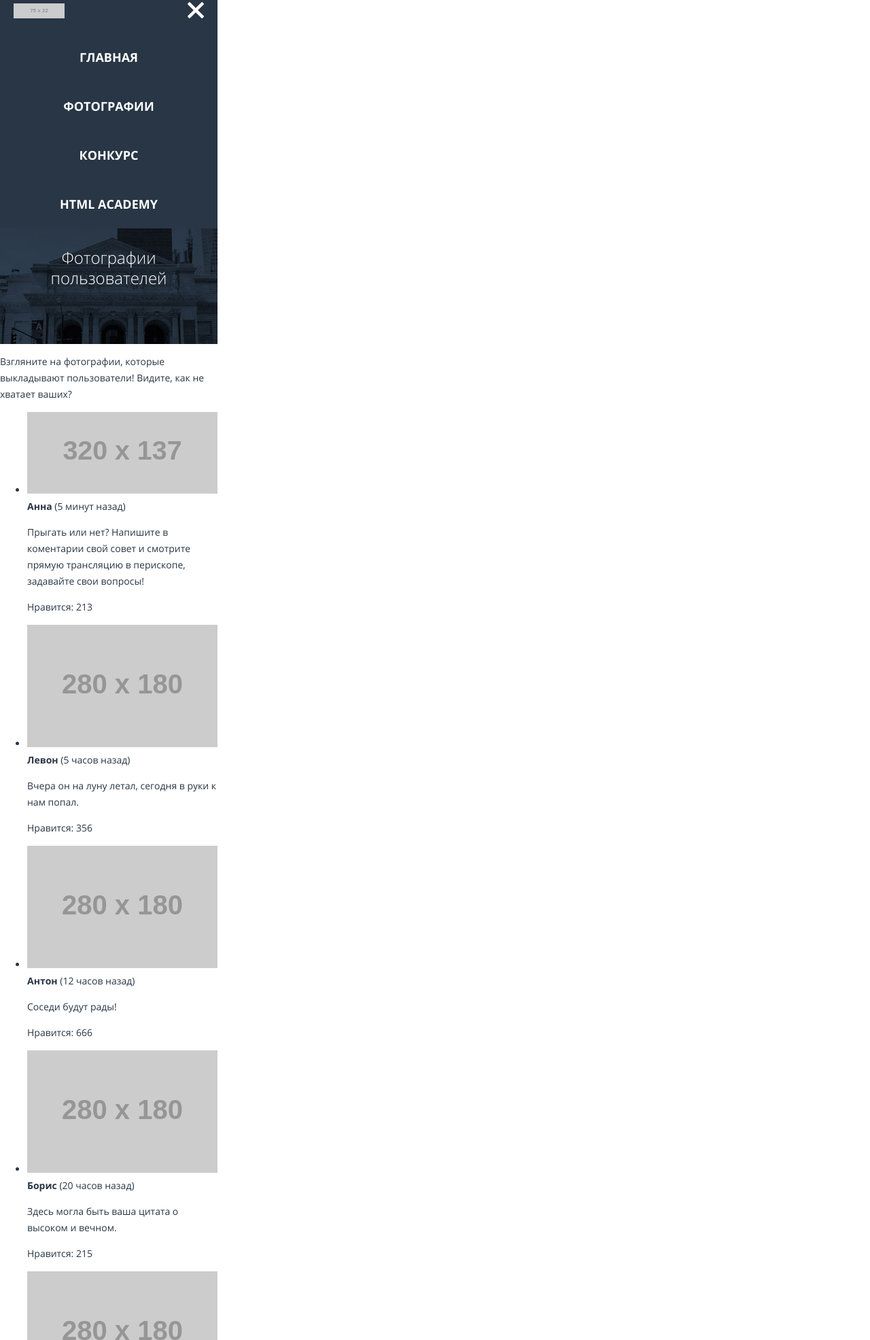
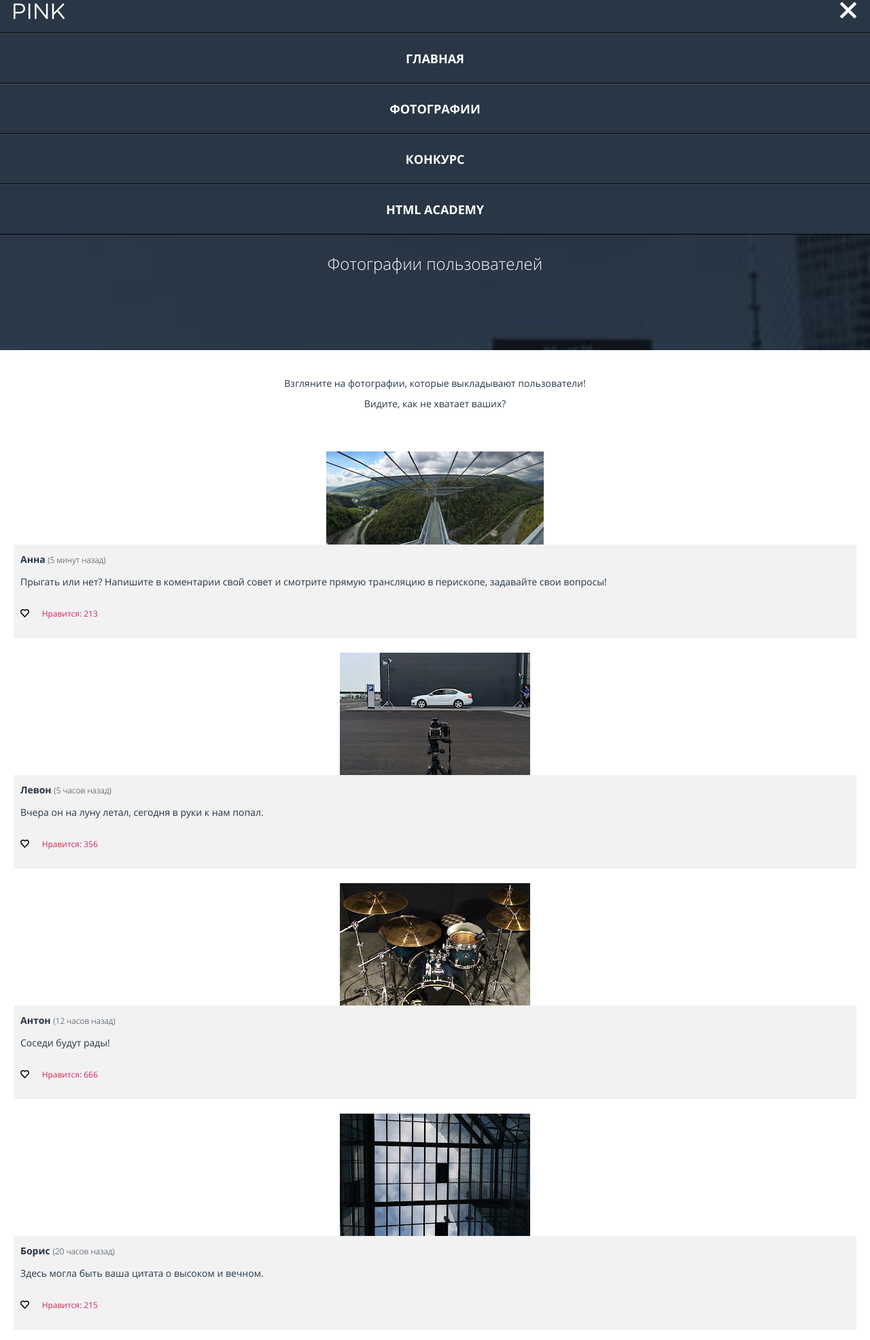
Before and after one commit to zaharovNIIAS/978173-pink-16, a website: page source/photo.html in a window 1280 px wide. Shown: the part 15-1986 px from the top of the page at 68% size. Drawn offline with nearby package versions, Linux system fonts and the light colour scheme; files that its build step writes are made by us from their sources; placeholder pictures from the web are drawn by us; files whose address does not match are found by name.

Commit message:
Стилизация страницы photo

```diff
--- a/source/less/blocks/advantages.less
+++ b/source/less/blocks/advantages.less
@@ -30,7 +30,6 @@
 
     display: block;
 
-    width: 320px;
     min-height: 114px;
 
     background-image: url("../img/bg-triangle-white.svg");
--- a/source/less/blocks/page-title.less
+++ b/source/less/blocks/page-title.less
@@ -2,11 +2,12 @@
   margin: 0;
   padding: 0;
 
-  width: 320px;
   min-height: 170px;
 
   background-image: url("../img/bg-back-mobile@1x.jpg");
   background-position: top -65px left 0;
+  background-repeat: no-repeat;
+  background-size: cover;
 }
 
 .page-title__description{
--- a/source/less/blocks/photo-feed.less
+++ b/source/less/blocks/photo-feed.less
@@ -0,0 +1,90 @@
+.photo-feed__motto{
+  font-size: 14px;
+  line-height: 30px;
+  font-weight: 400;
+  color: #283645;
+
+  text-align: center;
+
+  padding:20px 30px;
+}
+.photo-feed__list{
+  display: flex;
+  flex-direction: column;
+
+  margin: 0;
+  padding: 0;
+
+  list-style: none;
+}
+
+.photo-feed__item{
+  display: flex;
+  flex-direction: column;
+}
+
+.photo-feed__link{
+  display: flex;
+
+  margin: 0 auto;
+  margin-top: 21px;
+  padding: 0;
+
+  &--panorama {
+    padding: 0;
+    margin: 0 auto;
+  }
+}
+
+.photo-feed__text-wrapper{
+  display: flex;
+  flex-direction: column;
+
+  margin: 0 20px;
+  padding: 10px;
+
+  background-color: #f2f2f2;
+}
+.photo-feed__username{
+    margin: 0;
+    padding: 0;
+    font-size: 14px;
+    line-height: 24px;
+    font-weight: 700;
+    color: #283645;
+}
+
+.photo-feed__duration{
+font-size: 12px;
+line-height: 24px;
+font-weight: 300;
+color: #283645;
+}
+
+.photo-feed__comment {
+  margin: 8px 0px;
+  padding: 0;
+
+  font-size: 14px;
+  line-height: 24px;
+  font-weight: 400;
+  color: #283645;
+}
+
+.photo-feed__like-btn{
+  height: 12px;
+  width: 13px;
+  background-image: url(../img/icon-heart.svg);
+  background-color: #f2f2f2;
+  background-position: top 0 left 0;
+  background-repeat: no-repeat;
+  border: 0;
+  margin-right: 15px;
+}
+
+.photo-feed__like-value{
+font-size: 12px;
+line-height: 24px;
+font-weight: 400;
+color: #d22856;
+}
--- a/source/less/blocks/site-list.less
+++ b/source/less/blocks/site-list.less
@@ -1,5 +1,6 @@
 .site-list {
   font-weight: bold;
+  border-top: 1px solid black;
 }
 
 .site-list a {
@@ -13,4 +14,18 @@
 
   padding: 20px 0px;
   text-align: center;
+
+  &:hover,
+  &:focus {
+    color: #ad2e54;
+  }
+
+  &:active {
+    color: #6d3650;
+  }
 }
+
+.site-list__item{
+border-bottom: 1px solid black;
+border-top: 1px solid #485461;
+}
--- a/source/less/blocks/social.less
+++ b/source/less/blocks/social.less
@@ -6,7 +6,6 @@
 
   margin: 0;
   padding: 0;
-  margin-top: 40px;
 
   list-style: none;
 }
@@ -23,7 +22,7 @@
 
   &:hover,
   &:focus {
-    border: 3px solid #f1f2f3;
+    border: 3px solid #283645;
   }
 
   &:active {
--- a/source/less/scaffolding.less
+++ b/source/less/scaffolding.less
@@ -23,7 +23,8 @@
 }
 
 body {
-  max-width: 320px;
+  min-width: 320px;
+
   margin: 0;
   padding: 0;
 
--- a/source/less/style.less
+++ b/source/less/style.less
@@ -8,3 +8,4 @@
 @import "blocks/page-footer.less";
 @import "blocks/social.less";
 @import "blocks/copyright.less";
+@import "blocks/photo-feed.less";
--- a/source/photo.html
+++ b/source/photo.html
@@ -11,7 +11,7 @@
 <body>
   <header class="page-header">
     <a class="page-header__logo" href="index.html">
-      <img class="page-header__logo-image" src="http://placehold.it/75x22" width="75" height="22"
+      <img class="page-header__logo-image" src="img/logo-pink-white-mobile.svg" width="75" height="22"
         alt="Мобильное приложение «PINK»">
     </a>
     <nav class="main-nav">
@@ -38,14 +38,15 @@
     </section>
     <section class="photo-feed">
       <p class="photo-feed__motto">
-        Взгляните на фотографии, которые выкладывают пользователи!
+        Взгляните на фотографии, которые выкладывают пользователи!<br>
         Видите, как не хватает ваших?
       </p>
       <ul class="photo-feed__list">
         <li class="photo-feed__item photo-feed__item--panorama">
           <a href="#" class="photo-feed__link">
-            <img class="photo-feed__img" src="http://placehold.it/320x137" alt="" width="320" height="137">
+            <img class="photo-feed__img" src="img/panorama-mobile@1x.jpg" alt="" width="320" height="137">
           </a>
+          <div class="photo-feed__text-wrapper">
             <div class="photo-feed__user">
               <b class="photo-feed__username">Анна</b>
               <span class="photo-feed__duration">(5 минут назад)</span>
@@ -55,13 +56,16 @@
               перископе, задавайте свои вопросы!
             </p>
             <p class="photo-feed__like">
-            Нравится: <span class="photo-feed__like-value">213</span>
+              <button class="photo-feed__like-btn" type="button"></button>
+              <span class="photo-feed__like-value">Нравится: 213</span>
             </p>
+          </div>
         </li>
         <li class="photo-feed__item">
           <a href="#" class="photo-feed__link">
-            <img class="photo-feed__img" src="http://placehold.it/280x180" alt="" width="280" height="180">
+            <img class="photo-feed__img" src="img/photo-car-mobile@1x.jpg" alt="" width="280" height="180">
           </a>
+          <div class="photo-feed__text-wrapper">
             <div class="photo-feed__user">
               <b class="photo-feed__username">Левон</b>
               <span class="photo-feed__duration">(5 часов назад)</span>
@@ -70,13 +74,16 @@
               Вчера он на луну летал, сегодня в руки к нам попал.
             </p>
             <p class="photo-feed__like">
-            Нравится: <span class="photo-feed__like-value">356</span>
+              <button class="photo-feed__like-btn" type="button"></button>
+              <span class="photo-feed__like-value">Нравится: 356</span>
             </p>
+          </div>
         </li>
         <li class="photo-feed__item">
           <a href="#" class="photo-feed__link">
-            <img class="photo-feed__img" src="http://placehold.it/280x180" alt="" width="280" height="180">
+            <img class="photo-feed__img" src="img/photo-drumset-mobile@1x.jpg" alt="" width="280" height="180">
           </a>
+          <div class="photo-feed__text-wrapper">
             <div class="photo-feed__user">
               <b class="photo-feed__username">Антон</b>
               <span class="photo-feed__duration">(12 часов назад)</span>
@@ -85,13 +92,16 @@
               Соседи будут рады!
             </p>
             <p class="photo-feed__like">
-            Нравится: <span class="photo-feed__like-value">666</span>
+              <button class="photo-feed__like-btn" type="button"></button>
+              <span class="photo-feed__like-value">Нравится: 666</span>
             </p>
+          </div>
         </li>
         <li class="photo-feed__item">
           <a href="#" class="photo-feed__link">
-            <img class="photo-feed__img" src="http://placehold.it/280x180" alt="" width="280" height="180">
+            <img class="photo-feed__img" src="img/photo-window-mobile@1x.jpg" alt="" width="280" height="180">
           </a>
+          <div class="photo-feed__text-wrapper">
             <div class="photo-feed__user">
               <b class="photo-feed__username">Борис</b>
               <span class="photo-feed__duration">(20 часов назад)</span>
@@ -100,13 +110,16 @@
               Здесь могла быть ваша цитата о высоком и вечном.
             </p>
             <p class="photo-feed__like">
-            Нравится: <span class="photo-feed__like-value">215</span>
+              <button class="photo-feed__like-btn" type="button"></button>
+              <span class="photo-feed__like-value">Нравится: 215</span>
             </p>
+          </div>
         </li>
         <li class="photo-feed__item">
           <a href="#" class="photo-feed__link">
-            <img class="photo-feed__img" src="http://placehold.it/280x180" alt="" width="280" height="180">
+            <img class="photo-feed__img" src="img/photo-fair-mobile@1x.jpg" alt="" width="280" height="180">
           </a>
+          <div class="photo-feed__text-wrapper">
             <div class="photo-feed__user">
               <b class="photo-feed__username">Сергей</b>
               <span class="photo-feed__duration">(25 часов назад)</span>
@@ -115,13 +128,16 @@
               Самая кубанская в мире!
             </p>
             <p class="photo-feed__like">
-            Нравится: <span class="photo-feed__like-value">4</span>
+              <button class="photo-feed__like-btn" type="button"></button>
+              <span class="photo-feed__like-value">Нравится: 4</span>
             </p>
+          </div>
         </li>
         <li class="photo-feed__item">
           <a href="#" class="photo-feed__link">
-            <img class="photo-feed__img" src="http://placehold.it/280x180" alt="" width="280" height="180">
+            <img class="photo-feed__img" src="img/photo-pov-mobile@1x.jpg" alt="" width="280" height="180">
           </a>
+          <div class="photo-feed__text-wrapper">
             <div class="photo-feed__user">
               <b class="photo-feed__username">Максим</b>
               <span class="photo-feed__duration">(40 часов назад)</span>
@@ -130,13 +146,16 @@
               Где снег-то?
             </p>
             <p class="photo-feed__like">
-            Нравится: <span class="photo-feed__like-value">150</span>
+              <button class="photo-feed__like-btn" type="button"></button>
+              <span class="photo-feed__like-value">Нравится: 150</span>
             </p>
+          </div>
         </li>
         <li class="photo-feed__item">
           <a href="#" class="photo-feed__link">
-            <img class="photo-feed__img" src="http://placehold.it/280x180" alt="" width="280" height="180">
+            <img class="photo-feed__img" src="img/photo-wing-tablet@1x.jpg" alt="" width="280" height="180">
           </a>
+          <div class="photo-feed__text-wrapper">
             <div class="photo-feed__user">
               <b class="photo-feed__username">Надежда</b>
               <span class="photo-feed__duration">(45 часов назад)</span>
@@ -145,15 +164,17 @@
               Всем GM и взаимные лайки!
             </p>
             <p class="photo-feed__like">
-            Нравится: <span class="photo-feed__like-value">2560</span>
+              <button class="photo-feed__like-btn" type="button"></button>
+              <span class="photo-feed__like-value">Нравится: 2560</span>
             </p>
+          </div>
         </li>
       </ul>
     </section>
   </main>
   <footer class="page-footer">
     <a class="page-footer__logo" href="index.html">
-      <img class="page-footer__logo-image" src="http://placehold.it/147x40" width="147" height="40"
+      <img class="page-footer__logo-image" src="img/logo-pink-blue-mobile.svg" width="147" height="40"
         alt="Мобильное приложение «PINK»">
     </a>
     <div class="page-footer__social social">
@@ -170,9 +191,9 @@
       </ul>
     </div>
     <p class="page-footer__copyright copyright">
-      Разработано
+      <span class="copyright__text">Разработано</span>
       <a class="copyright__link" href="https://htmlacademy.ru/intensive/adaptive">
-        <img class="copyright__img" src="http://placehold.it/27x34" width="27" height="34" alt="Логотип HTML Academy ">
+        <img class="copyright__img" src="img/logo-htmlacademy.svg" width="27" height="34" alt="Логотип HTML Academy ">
         HTML Academy
       </a>
     </p>
```
Also changed, not shown: source/form.html (+1 -1 lines), source/less/blocks/copyright.less (+7 -0 lines), source/less/blocks/page-footer.less (+8 -2 lines), 1 other file. Lines whose indentation alone changed are shown as unchanged.
